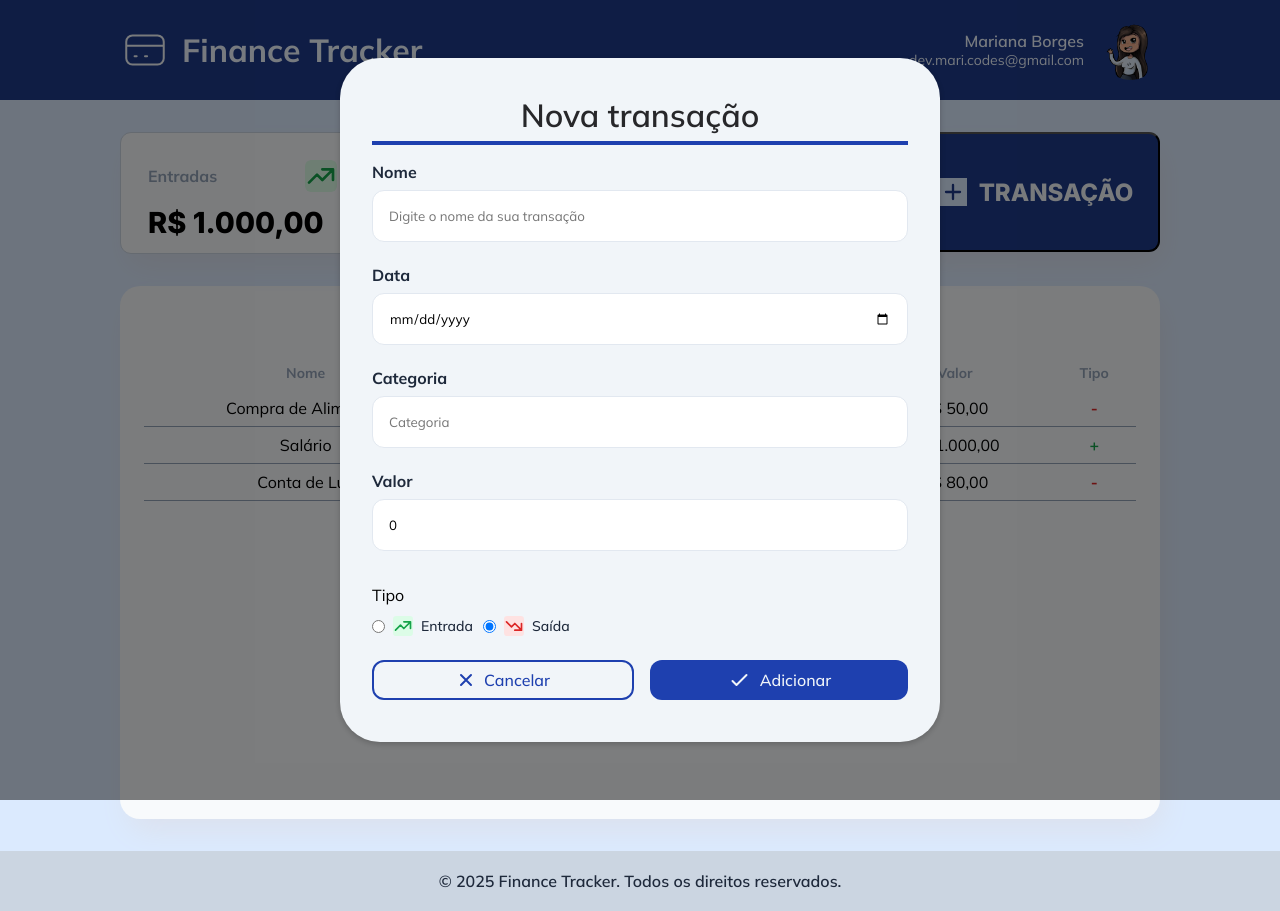
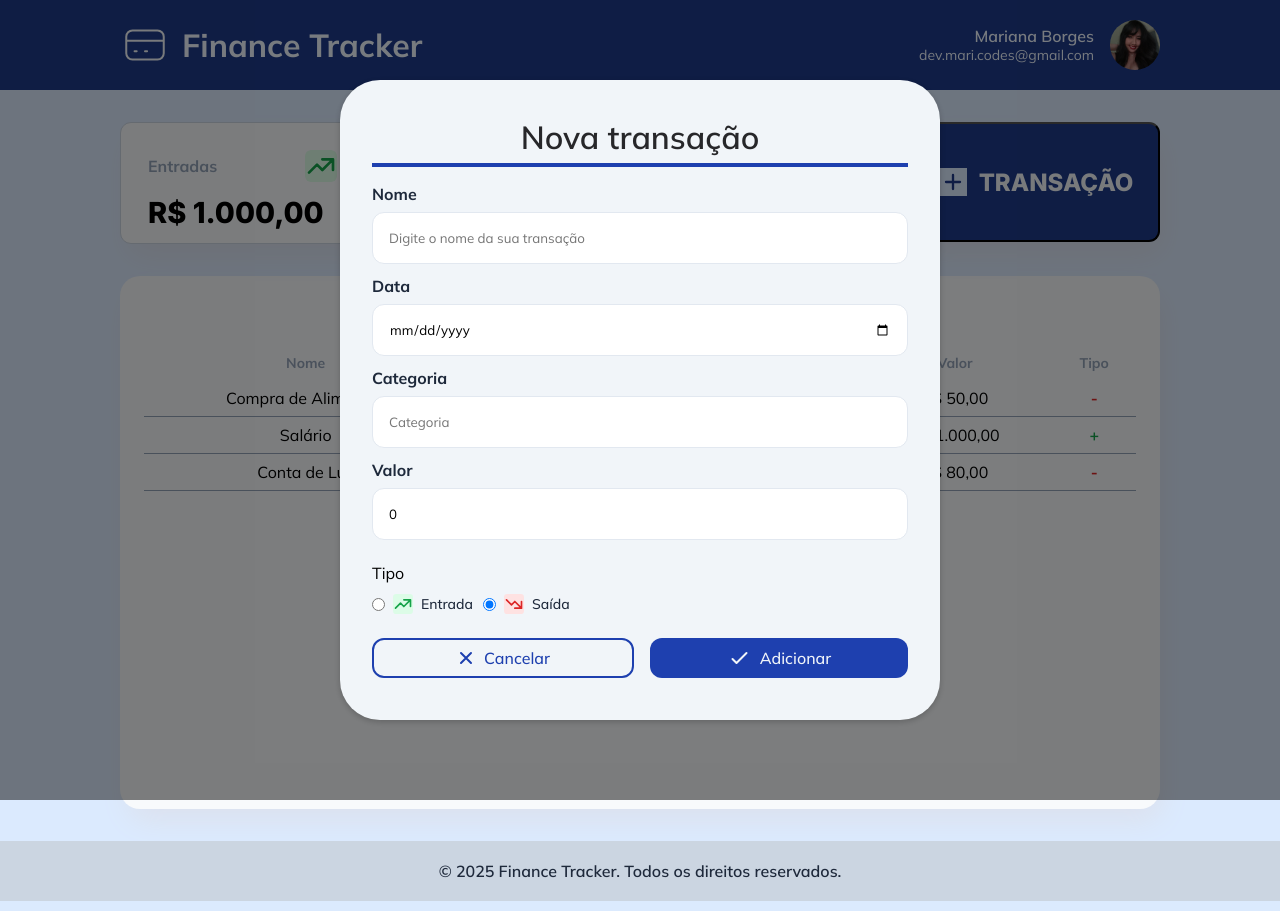
Before and after one commit to Mari-codes/finance-tracker, a React (Vite) app: page / in a window 1280 px wide. Both pictures are taken after a click on the button "TRANSAÇÃO". Built offline with nearby package versions, Linux system fonts and the light colour scheme.

Commit message:
fix(header,modal): correct border-radius and validation margin

```diff
--- a/src/components/Header/Header.module.css
+++ b/src/components/Header/Header.module.css
@@ -29,8 +29,9 @@
 }
 
 .userImg {
-  width: 60px;
+  width: 50px;
   height: auto;
+  border-radius: 50%;
 }
 
 .details {
--- a/src/components/Modal/Modal.module.css
+++ b/src/components/Modal/Modal.module.css
@@ -28,11 +28,11 @@
   padding: 8px 16px;
   border-radius: 12px;
   border: 1px solid #e2e8f0;
-  margin-bottom: 16px;
+  margin-bottom: 5px;
 }
 
 .error {
-  color: #dc2626; /* vermelho */
+  color: #dc2626;
   font-size: 14px;
   display: block;
 }
```
Also changed, not shown: src/assets/images/userImg.png.
